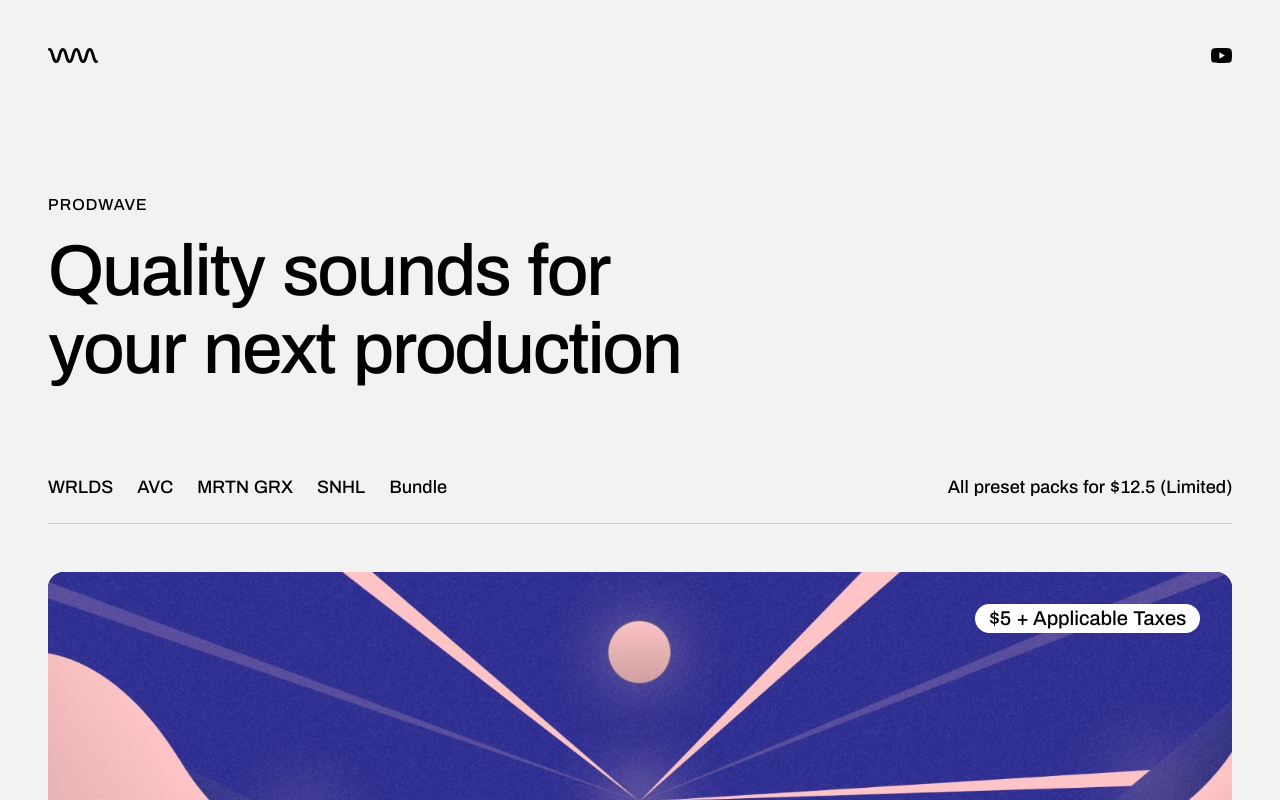
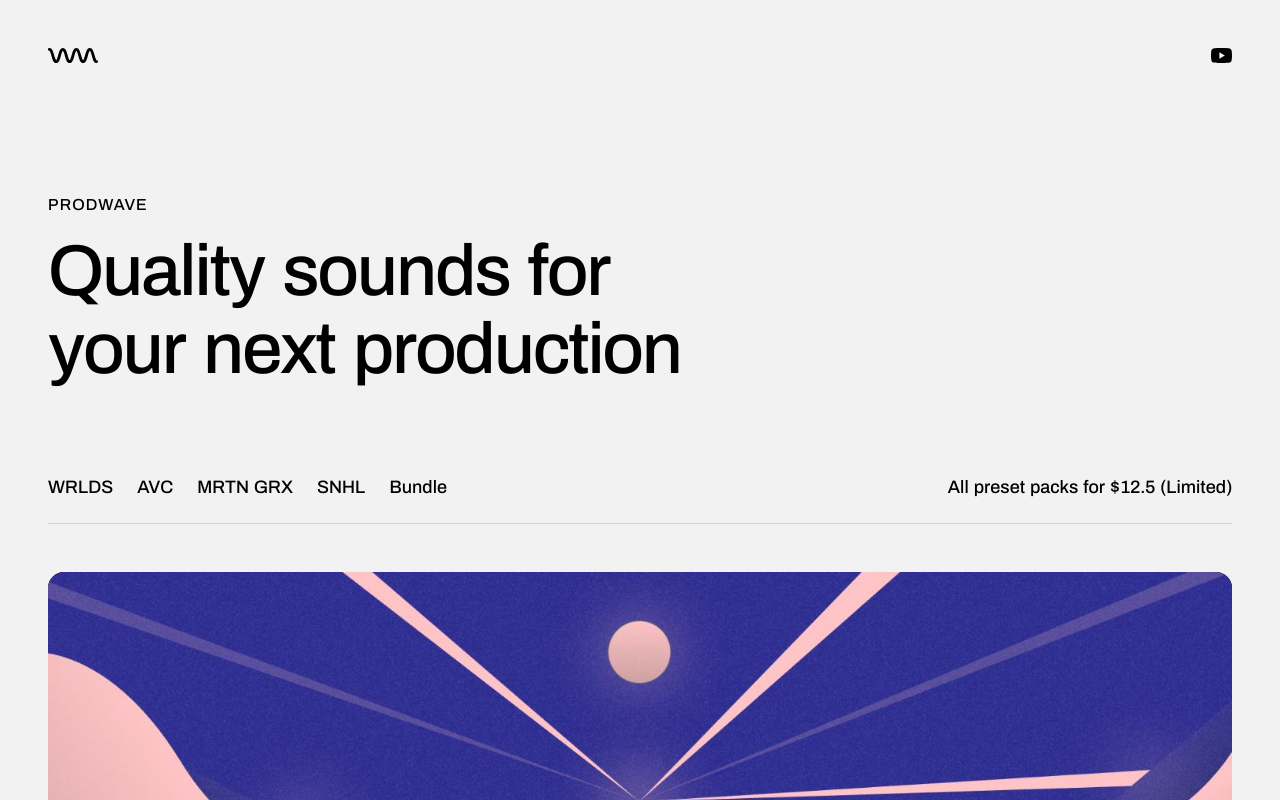
Before and after one commit to robingranqvist/prodwave.com, a Next.js app: page / in a window 1280 px wide. Shown: the top 800 px of the page. Built offline with nearby package versions, Linux system fonts and the light colour scheme.

Commit message:
removed tags

```diff
--- a/components/products/ProductCardImage.js
+++ b/components/products/ProductCardImage.js
@@ -1,9 +1,6 @@
-import Tag from "../ui/tag";
-
 export default function ProductCardImage({ frontmatter }) {
   return (
     <div className="product__image-wrapper">
-      <Tag text={frontmatter.price} />
       <div
         className="product__image"
         style={{
--- a/components/ui/Tag.js
+++ b/components/ui/Tag.js
@@ -1,5 +1,3 @@
-import React from "react";
-
 export default function Tag({ text }) {
   return <div className="tag">${text} + Applicable Taxes</div>;
 }
```
